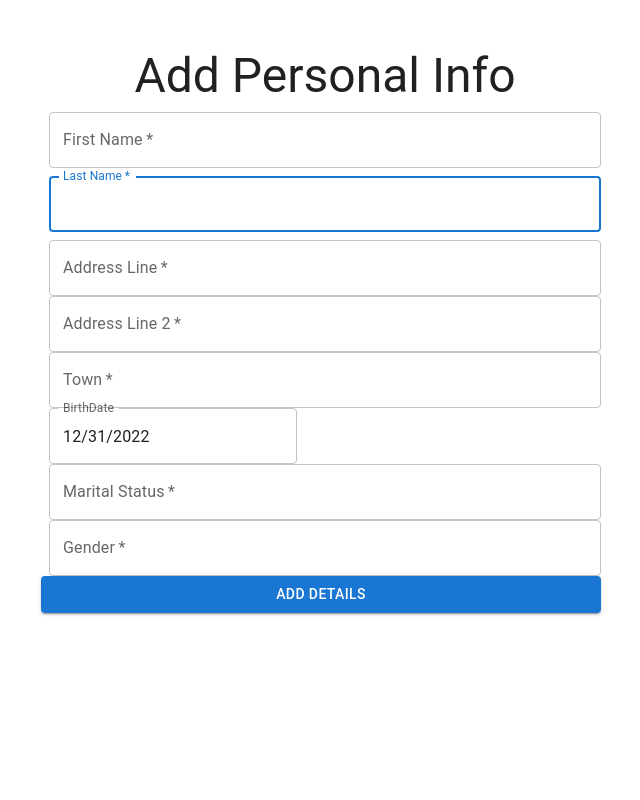
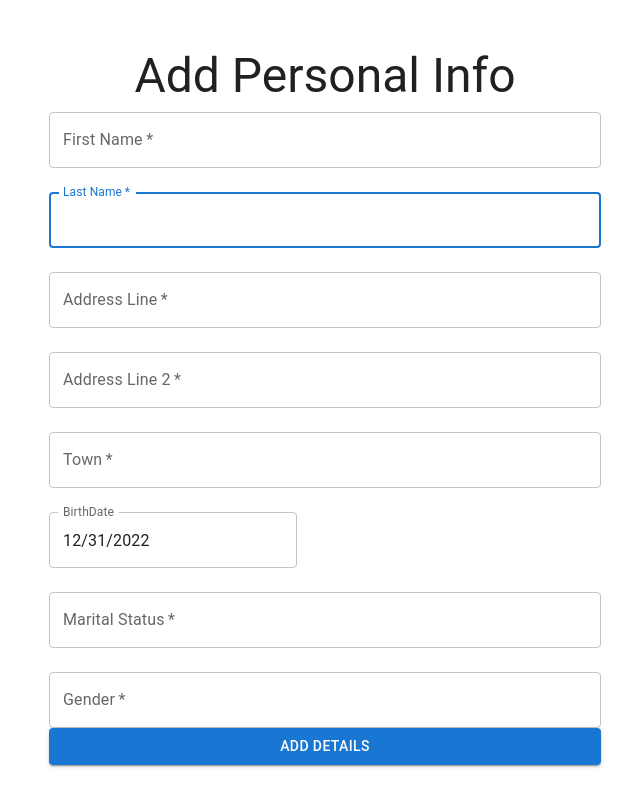
Before and after one commit to samithkavishke/HRMS, a React (Create React App) app in the folder Samith/client/: page /AddPersonalInfo in a window 1280 px wide. Shown: the whole page, without its empty margins (315-955 px from the left). Built offline with nearby package versions, Linux system fonts and the light colour scheme.

Commit message:
cleaning-and-changed-addnewuser-options

```diff
--- a/Samith/client/src/Components/HRManagerPageComponents/AddNewUser.js
+++ b/Samith/client/src/Components/HRManagerPageComponents/AddNewUser.js
@@ -20,7 +20,7 @@ import Axios from "axios";
 const theme = createTheme();
 
 export default function AddNewUser() {
-  const usertypes = ["Admin", "Level 1", "Level 2"];
+  const usertypes = ["Level 1", "Level 2"];
 
   const [userType, setUserType] = useState("");
   const [errorMessage, setErrorMessage] = useState(false);
--- a/Samith/client/src/Components/HRManagerPageComponents/AddPersonalInfo.js
+++ b/Samith/client/src/Components/HRManagerPageComponents/AddPersonalInfo.js
@@ -64,7 +64,7 @@ const AddPersonalInfo = () => {
             onSubmit={handleSubmit}
             sx={{ mt: 1 }}
           >
-            <Grid container spacing={1}>
+            <Grid container spacing={3}>
               <Grid item xs={12}>
                 <TextField
                   required
@@ -92,6 +92,7 @@ const AddPersonalInfo = () => {
                   id="address_line_1"
                   label="Address Line"
                 />
+              </Grid>
               <Grid item xs={12}>
                 <TextField
                   required
@@ -143,7 +144,6 @@ const AddPersonalInfo = () => {
                 />
               </Grid>
             </Grid>
-
             <Button
                 type="submit"
                 fullWidth
@@ -152,7 +152,6 @@ const AddPersonalInfo = () => {
               >
                 Add Details
               </Button>
-            </Grid>
           </Box>
         </Box>
       </Container>
```
Lines whose indentation alone changed are shown as unchanged.
